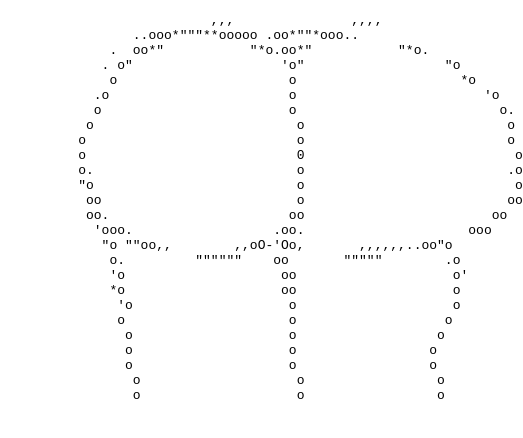
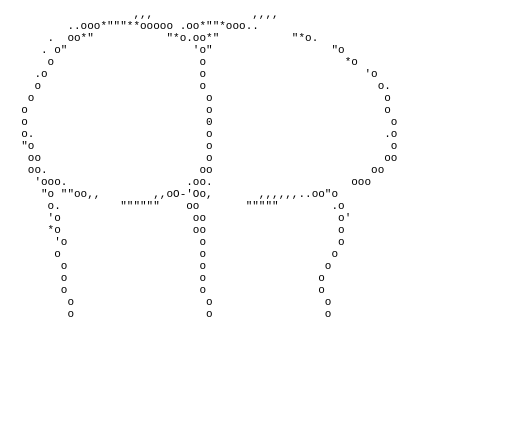
Before and after one commit to bradp/butts.tech, a plain HTML site: page index.html in a window 390 px wide. Shown: the whole page, 523 px wide, since content can reach past the window. Drawn offline with Linux system fonts and the light colour scheme.

Commit message:
Update to make it display on the phones and stuff you know

```diff
--- a/index.html
+++ b/index.html
@@ -21,7 +21,17 @@
   <meta name="twitter:url" content="https://butts.tech">
   <meta name="twitter:title" content="butts.tech">
   <meta name="twitter:description" content="butts.tech">
-
+  <style>
+    body {
+      font-size: 11px;
+      display: flex;
+      justify-content: space-between;
+    }
+    pre {
+      display: inline-block;
+      margin: 0 auto;
+    }
+  </style>
 </head>
 <body>
   <pre>
```
Lines whose indentation alone changed are shown as unchanged.
